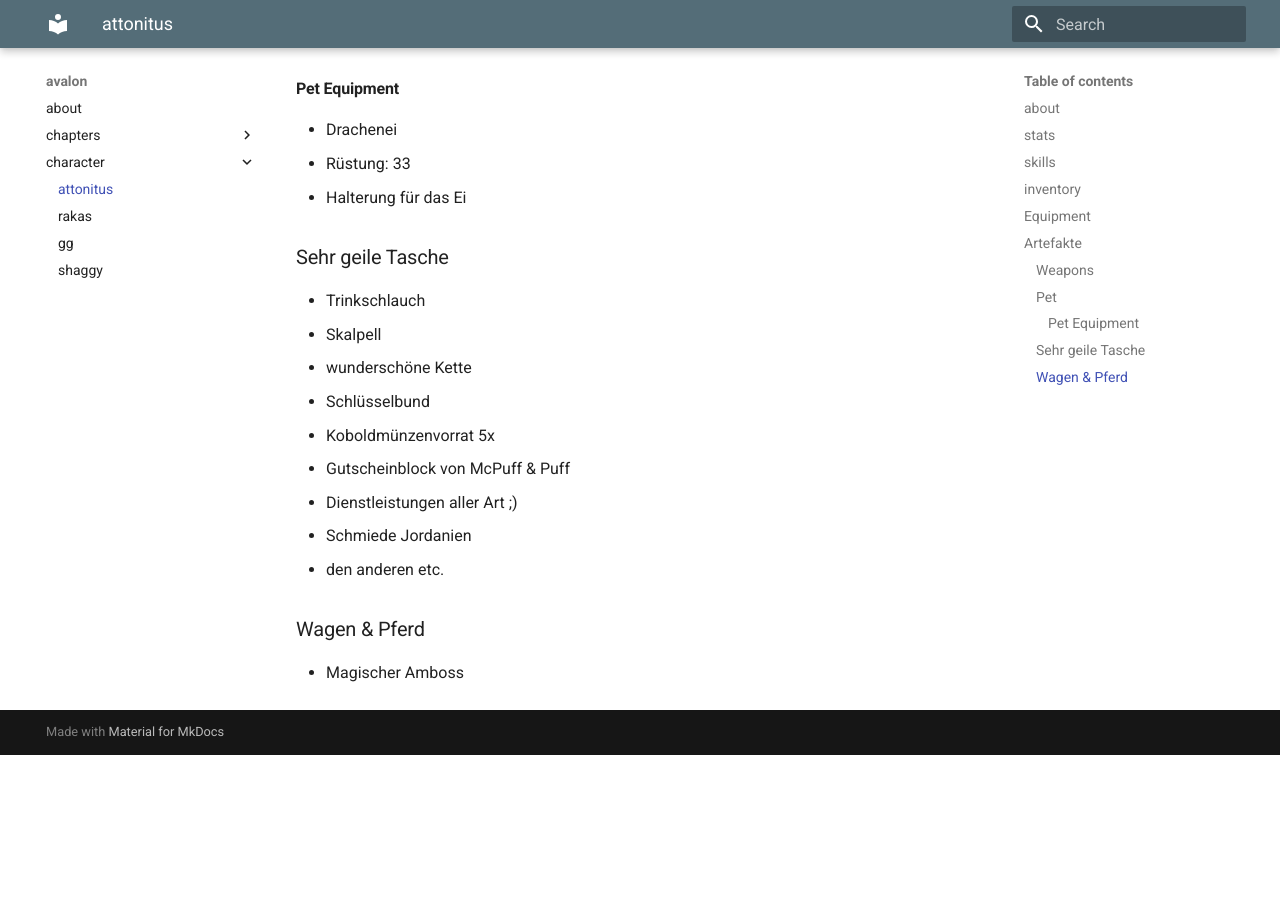
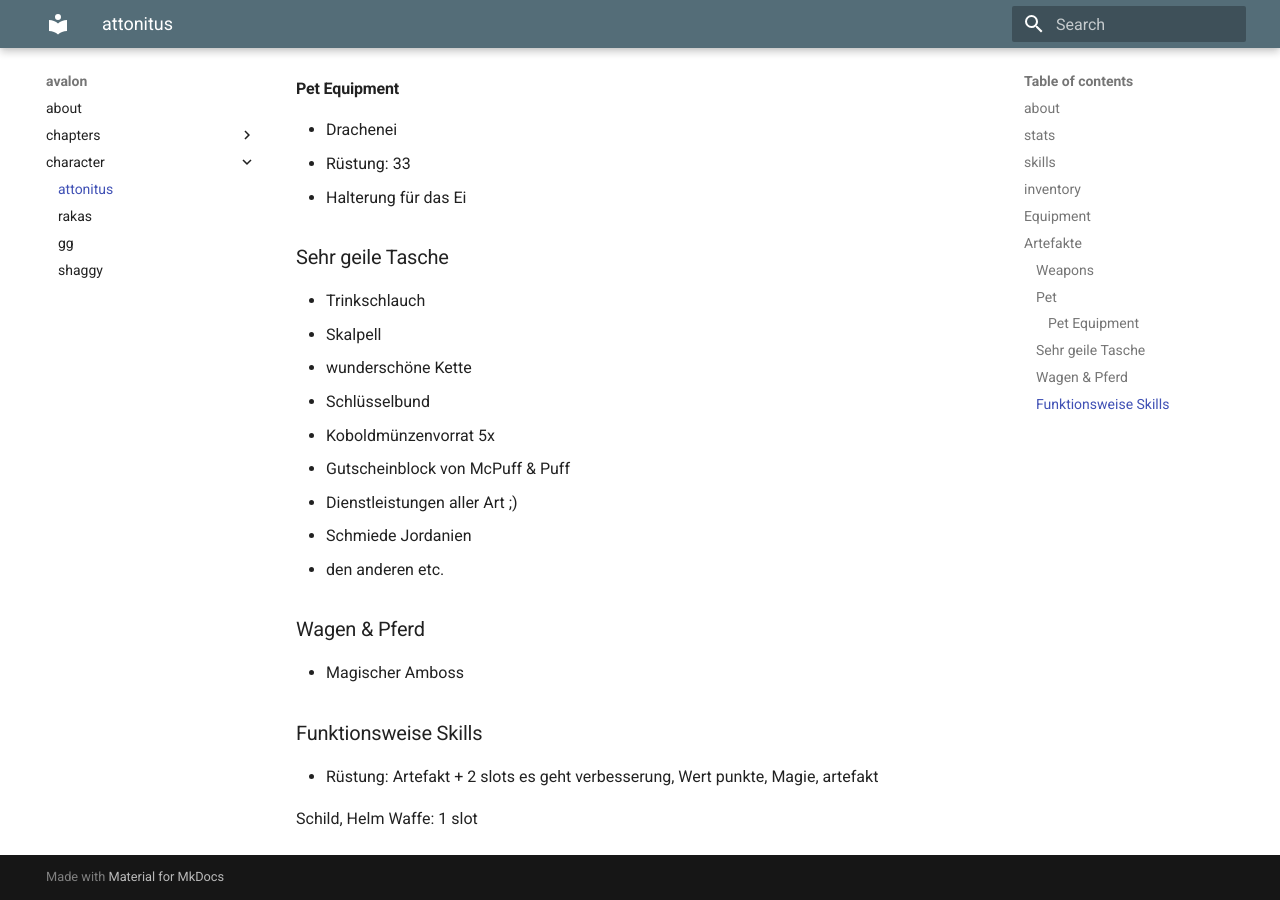
Before and after one commit to mkdocs-pnp/avalon, an MkDocs documentation site: the page built from docs/character/attonitus_fulgur.md, in a window 1280 px wide and 900 px high, scrolled down 2036 px. Built offline with MkDocs 1.6.1 and Material for MkDocs 9.7.7, drawn with Linux system fonts in a browser that asks for light colours; before the commit the page ends 2791 px from its top, so only the background shows below that.

Commit message:
Update attonitus_fulgur.md

```diff
--- a/docs/character/attonitus_fulgur.md
+++ b/docs/character/attonitus_fulgur.md
@@ -82,3 +82,10 @@
 ### Wagen & Pferd
 
 * Magischer Amboss
+
+### Funktionsweise Skills
+* Rüstung:
+Artefakt + 2 slots es geht verbesserung,
+Wert punkte, Magie, artefakt
+
+Schild, Helm Waffe: 1 slot
```
